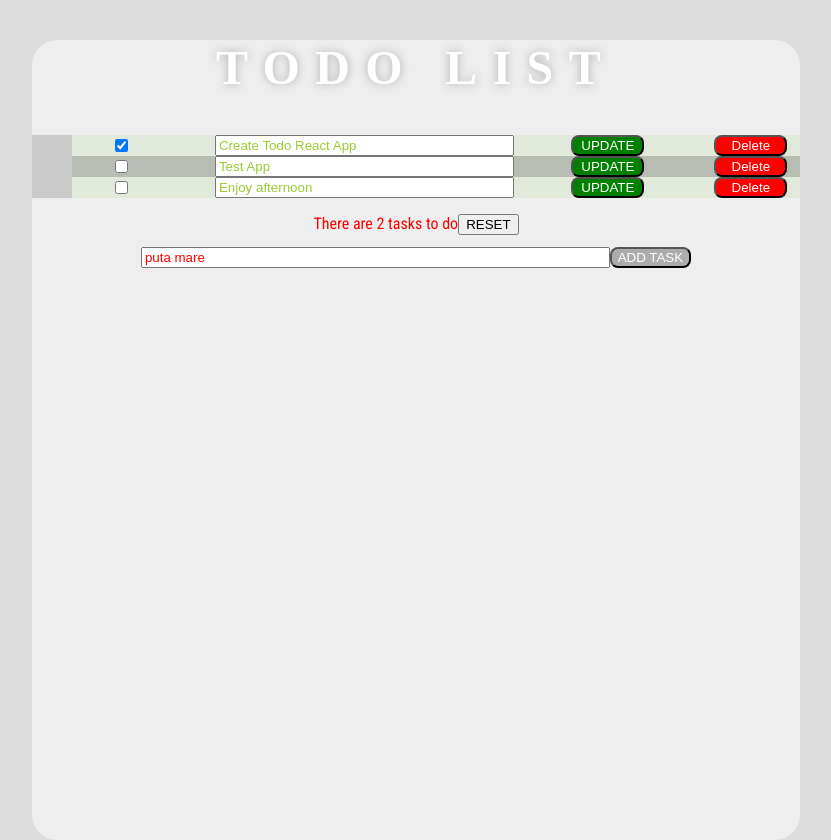
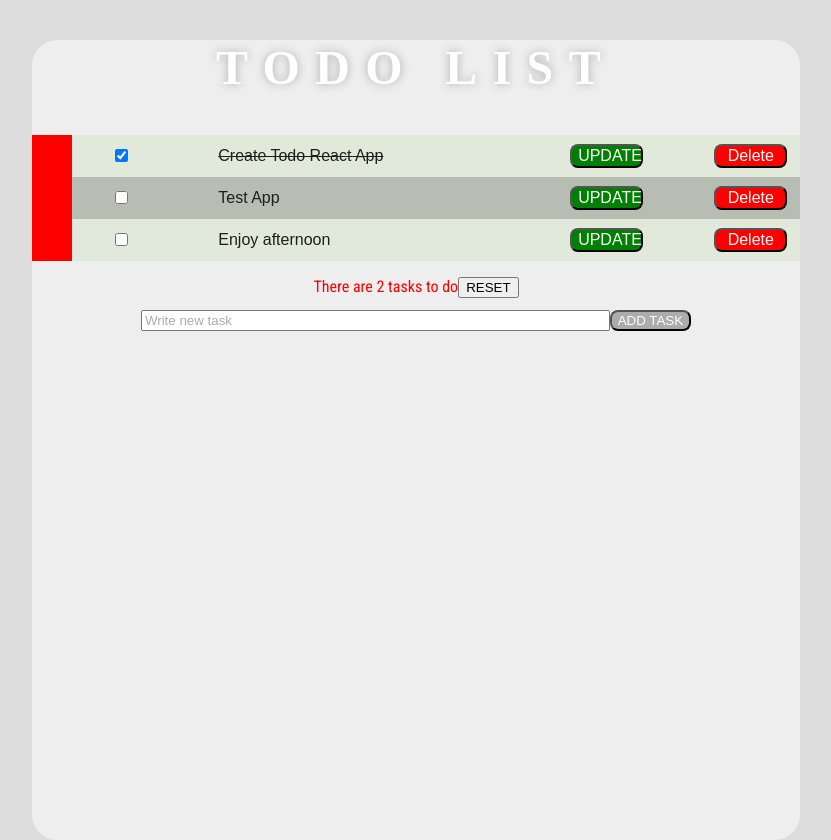
Before and after one commit to ulldecorb/frontend-todo-react, a React (Create React App) app in the folder todo/: page / in a window 1280 px wide. Shown: the whole page, without its empty margins (224-1055 px from the left). Built offline with nearby package versions, Linux system fonts and the light colour scheme; a web font is replaced by a local one.

Commit message:
Refactor todolist scss file

```diff
--- a/todo/src/App.jsx
+++ b/todo/src/App.jsx
@@ -5,10 +5,7 @@ import List from './constants/List';
 import './style/app.css';
 
 export const App = function App() {
-  const hola = 'puta mare';
   const [todos, setTodos] = useState([...List]);
-  const [test, setTest] = useState(hola);
-
   const newTaskRef = useRef();
 
   const handleToggleTodoCheck = (id) => {
@@ -24,13 +21,12 @@ export const App = function App() {
   };
 
   const handleCreateNewTask = () => {
-    // const newId = todos.length !== 0 ? todos[todos.length - 1].id + 1 : 0;
     const newId = randomNewId();
     const newTask = newTaskRef.current.value;
     const newTodo = { id: newId, task: newTask, completed: false };
     const newTodos = [...todos, newTodo];
     setTodos(newTodos);
-    // newTaskRef.current.value = null;
+    newTaskRef.current.value = null;
   };
 
   const handleUpdateTask = (id, task) => {
@@ -45,10 +41,6 @@ export const App = function App() {
   const handleResetList = () => {
     const newTodos = todos.filter((todo) => !todo.completed);
     setTodos(newTodos);
-  };
-
-  const setNewtest = () => {
-    setTest(newTaskRef.current.value);
   };
 
   return (
@@ -79,8 +71,6 @@ export const App = function App() {
           <input
             type="text"
             placeholder="Write new task"
-            value={test}
-            onChange={() => setNewtest()}
             name="addtask"
             id="addtask"
             ref={newTaskRef}
--- a/todo/src/components/TodoItem/index.jsx
+++ b/todo/src/components/TodoItem/index.jsx
@@ -38,11 +38,10 @@ export const TodoItem = function TodoItem({
         checked={completed}
         onChange={handleToggleTodoCheckClick}
       />
-      {/* <p className={completed && 'completed'}>{task}</p> */}
       <input
         ref={updateTaskRef}
-      // placeholder={task}
         type="text"
+        className={completed ? 'task__input task__input--completed' : 'task__input'}
         name={task}
         value={newTask}
         onChange={() => handleNewtask()}
--- a/todo/src/style/todoItem.css
+++ b/todo/src/style/todoItem.css
@@ -1,7 +1,3 @@
-.completed {
-  text-decoration: line-through;
-}
-
 .task:nth-child(odd) {
   background-color: #e1e9da;
 }
@@ -23,10 +19,6 @@
           align-items: center;
 }
 
-.task input {
-  color: yellowgreen;
-}
-
 .task__checkbox {
   margin: 0 1vw;
   cursor: pointer;
@@ -37,12 +29,31 @@
   outline: 0.4vw solid yellow;
 }
 
-.task input[type="text"] {
+.task__input {
   width: 40%;
+  height: 5vh;
+  color: #1f1f1f;
+  font-size: 1rem;
+  outline: none;
+  background-color: transparent;
+  border: none;
+}
+
+.task__input:focus {
+  background-color: pink;
+}
+
+.task__input:focus .task {
+  display: block;
+}
+
+.task__input--completed {
+  text-decoration: line-through;
 }
 
 .task button {
   color: #FFF;
+  font-size: 1rem;
   border-radius: 1vh;
   margin: 0 1vw;
   cursor: pointer;
--- a/todo/src/style/todoItem.scss
+++ b/todo/src/style/todoItem.scss
@@ -1,7 +1,3 @@
-.completed {
-    text-decoration: line-through;
-}
-
 .task:nth-child(odd) {
     background-color: rgb(225, 233, 218);
 }
@@ -11,15 +7,10 @@
 }
 
 .task {
-    // margin: 0 3vw;
     width: 100%;
     display: flex;
     justify-content: space-between;
     align-items: center;
-
-    input{
-        color: yellowgreen
-    }
 
     &__checkbox {
         margin: 0 1vw;
@@ -31,14 +22,31 @@
         }
     }
 
-    input[type="text"] {
-        // display: none;
-        // opacity: 0
+    &__input {
         width: 40%;
+        height: 5vh;
+        color: rgb(31, 31, 31);
+        // text-shadow: 0 0 10px rgb(253, 253, 253);
+        font-size: 1rem;
+        outline: none;
+        background-color: transparent;
+        border: none;
+
+        &:focus {
+            .task {
+                display: block;
+            }
+            background-color: pink;
+        }
+
+        &--completed {
+            text-decoration: line-through;
+        }
     }
 
     button {
         color: #FFF;
+        font-size: 1rem;
         border-radius: 1vh;
         margin: 0 1vw;
         cursor: pointer;
@@ -48,16 +56,11 @@
         }
     }
 
-    // p {
-    //    color: rgb(92, 92, 92);
-    //    cursor: pointer;
-    //    width: 40%;
-    // }
-
     &__update-button {
         background-color: green;
         width: 10%;
     }
+
     &__delete-button {
         background-color: red;
         width: 10%;
--- a/todo/src/style/todoList.css
+++ b/todo/src/style/todoList.css
@@ -1,5 +1,5 @@
 .list__box {
-  background-color: #cacaca;
+  background-color: red;
 }
 
 span {
--- a/todo/src/style/todoList.scss
+++ b/todo/src/style/todoList.scss
@@ -1,5 +1,5 @@
 .list__box {
-    background-color: rgb(202, 202, 202);
+    background-color: rgb(255, 0, 0);
 }
 
 span {
```
